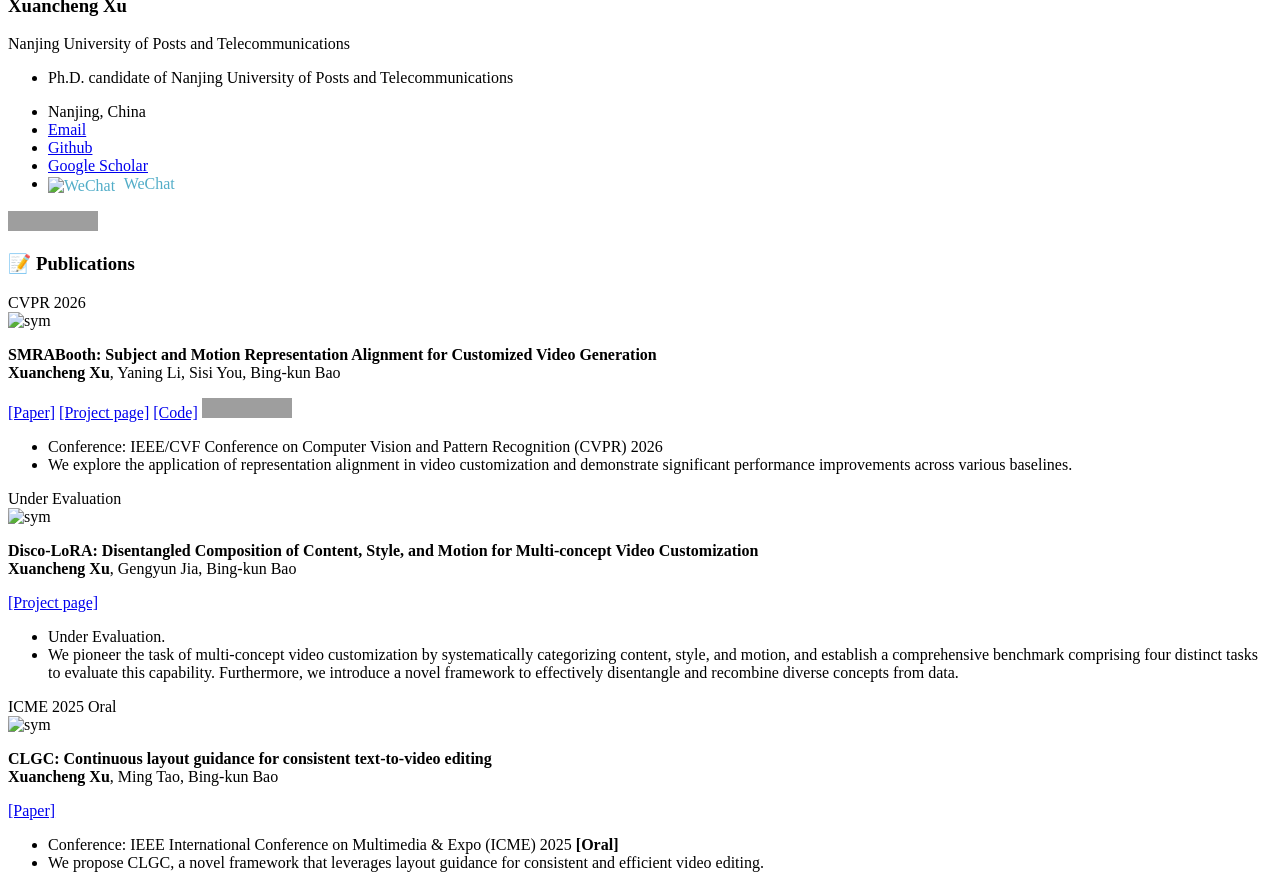
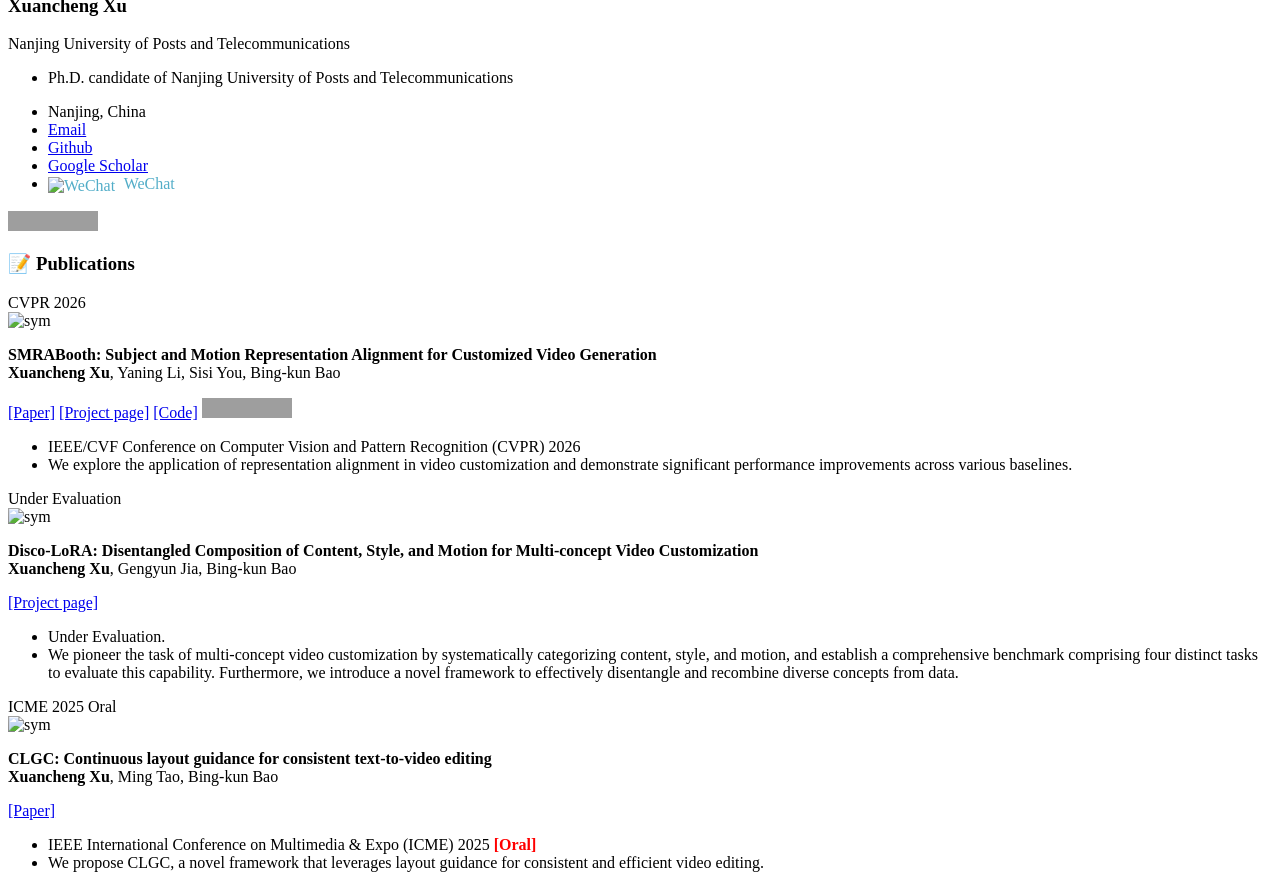
Before and after one commit to xuxuancheng0208/xuxuancheng0208.github.io, a Jekyll site: the page built from _pages/includes/pub.md, in a window 1280 px wide, cut to the strip 530-1418 px from the top of the page. Built offline with Jekyll 4.4.1, drawn with Linux system fonts in a browser that asks for light colours; our own code applies the rules of GitHub Pages for plain Markdown files; grey boxes are pictures that could not be loaded.

```diff
--- a/_pages/includes/pub.md
+++ b/_pages/includes/pub.md
@@ -12,7 +12,7 @@
 [[Code]](https://github.com/xuxuancheng0208/SMRABooth)
 [![GitHub Stars](https://img.shields.io/github/stars/xuxuancheng0208/SMRABooth?style=social)](https://github.com/xuxuancheng0208/SMRABooth)
 
-- Conference: IEEE/CVF Conference on Computer Vision and Pattern Recognition (CVPR) 2026
+- IEEE/CVF Conference on Computer Vision and Pattern Recognition (CVPR) 2026
 - We explore the application of representation alignment in video customization and demonstrate significant performance improvements across various baselines.
 </div>
 </div>
@@ -38,7 +38,7 @@
 
 [[Paper]](https://ieeexplore.ieee.org/document/11210198)
 
-- Conference: IEEE International Conference on Multimedia & Expo (ICME) 2025 **[Oral]**
+- IEEE International Conference on Multimedia & Expo (ICME) 2025 **<font color="red">[Oral]</font>**
 - We propose CLGC, a novel framework that leverages layout guidance for consistent and efficient video editing.
 </div>
 </div>
```
